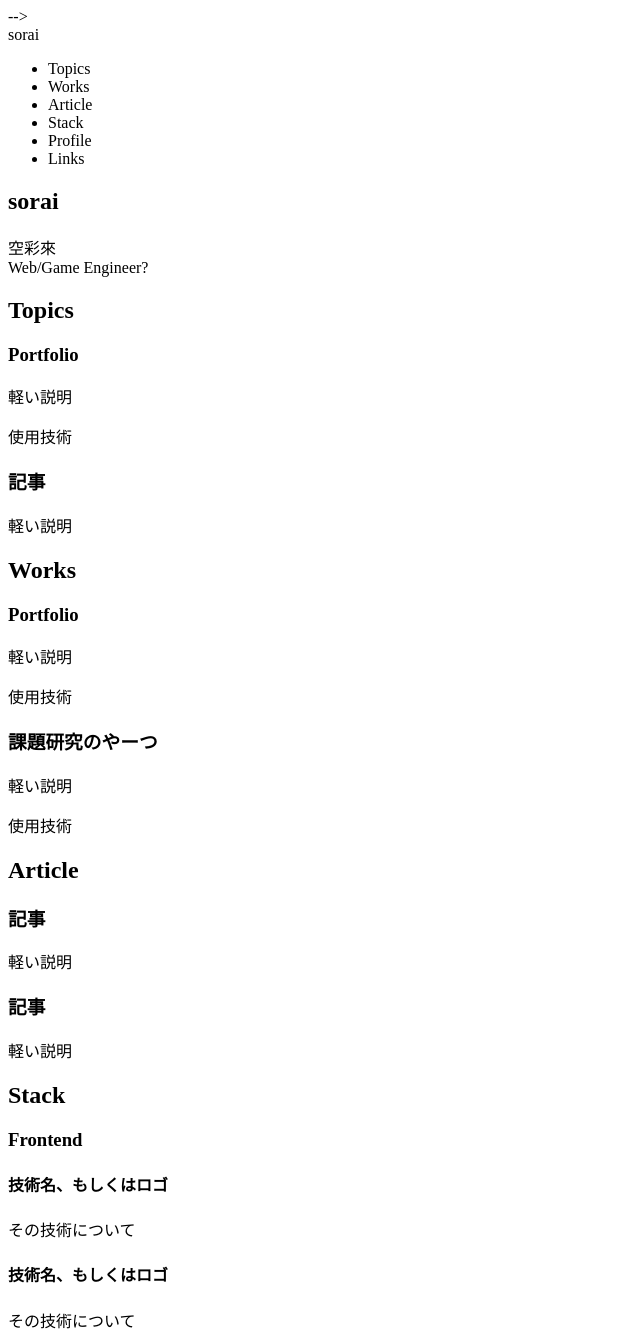
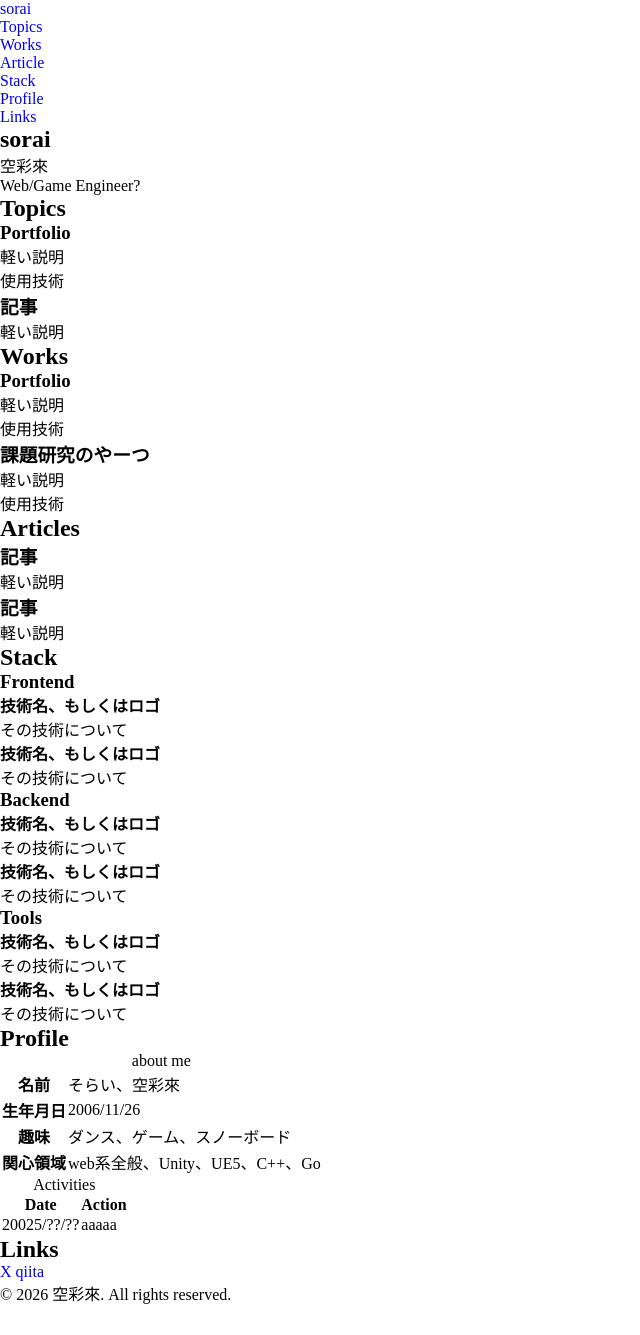
Before and after one commit to sorai-loop/MyPortfolio, a plain HTML site: page index.html in a window 1280 px wide. Shown: the top 1335 px of the page, without its empty margins (0-640 px from the left). After the commit the page ends 1305 px from the top, so only its background shows below. Drawn offline with Linux system fonts and the light colour scheme; some packages are replaced by stand-ins of ours.

Commit message:
記述漏れの修正

```diff
--- a/index.html
+++ b/index.html
@@ -4,55 +4,56 @@
         <meta charset="utf-8">
         <title>sorai's portfolio</title>
         <meta name="description" content="ぽーとふぉりお">
-        <meta name="viewport" content="width=device-whidth, intial-scale=1"
-        <!-- <link rel="stylesheet" href="https://unpkg.com/ress/dist/ress.min.css"> -->
+        <meta name="viewport" content="width=device-width, initial-scale=1">
+        <link rel="stylesheet" href="https://unpkg.com/ress/dist/ress.min.css">
         <link rel="stylesheet" href="css/style.css">
     </head>
     <body>
         <header>
             <!-- spanはとくに意味がないときに使うらしいけどなんか曖昧
              →正しいspanの使いどころとは？ -->
+            <!-- インライン要素としてその文字のみ色やフォントを変えたい場合に使用する。 -->
             <!-- そもそもこれいる？ -->
-            <span>
+            <a href="./index.html">
                 sorai
-            </span>
+            </a>
             <nav>
                 <ul>
                     <li>
-                        <a>Topics</a>
+                        <a href="#topics-section">Topics</a>
                     </li>
                     <li>
-                        <a>Works</a>
+                        <a href="#works-section">Works</a>
                     </li>
                     <li>
-                        <a>Article</a>
+                        <a href="#articles-section">Article</a>
                     </li>
                     <li>
-                        <a>Stack</a>
+                        <a href="#stack-section">Stack</a>
                     </li>
                     <li>
-                        <a>Profile</a>
+                        <a href="#profile-section">Profile</a>
                     </li>
                     <li>
-                        <a>Links</a>
+                        <a href="#links-section">Links</a>
                     </li>
                 </ul>
             </nav>
         </header>
         <main>
             <!-- 市場で例えるなら売り物を置く机がsectionでそこで売られている本がarticleらしい。 -->
-            <section>
+            <section id="name-section">
                 <h1>
                     sorai
                 </h1>
-                <article>
+                <div>
                 <p>
                     空彩來<br>
                     Web/Game Engineer?
                 </p>
-                </article>
+            </div>
             </section>
-            <section>
+            <section id="topics-section">
                 <h2>
                     Topics
                 </h2>
@@ -77,7 +78,7 @@
                     </article>
                 </div>
             </section>
-            <section>
+            <section id="works-section">
                 <h2>
                     Works
                 </h2>
@@ -103,9 +104,9 @@
                     </article>
                 </div>
             </section>
-            <section>
+            <section id="articles-section">
                 <h2>
-                    Article
+                    Articles
                 </h2>
                 <!-- h2を巻き込まない形でgridを使うため -->
                 <div>
@@ -127,7 +128,7 @@
                     </article>
                 </div>
             </section>
-            <section>
+            <section id="stack-section">
                 <h2>
                     Stack
                 </h2>
@@ -148,7 +149,7 @@
                         <article>
                             <h4>
                                 技術名、もしくはロゴ
-                            </h3>
+                            </h4>
                             <p>
                                 その技術について
                             </p>
@@ -169,7 +170,7 @@
                         <article>
                             <h4>
                                 技術名、もしくはロゴ
-                            </h3>
+                            </h4>
                             <p>
                                 その技術について
                             </p>
@@ -190,7 +191,7 @@
                         <article>
                             <h4>
                                 技術名、もしくはロゴ
-                            </h3>
+                            </h4>
                             <p>
                                 その技術について
                             </p>
@@ -198,7 +199,7 @@
                     </section>
                 </div>
             </section>
-            <section>
+            <section id="profile-section">
                 <h2>
                     Profile
                 </h2>
@@ -275,10 +276,18 @@
                     </table>
                 </article>
             </section>
-            <section>
+            <section id="links-section">
                 <h2>
                     Links
                 </h2>
+                <article>
+                    <ul>
+                        <li>
+                            <a href="https://x.com/sorai_loop" aria-label="空彩來のXアカウントを確認">X</a>
+                            <a href="https://qiita.com/sorai" aria-label="空彩來のQiitaアカウントを確認">qiita</a>
+                        </li>
+                    </ul>
+                </article>
             </section>
         </main>
         <footer>
```
Also changed, not shown: 1 other file.
